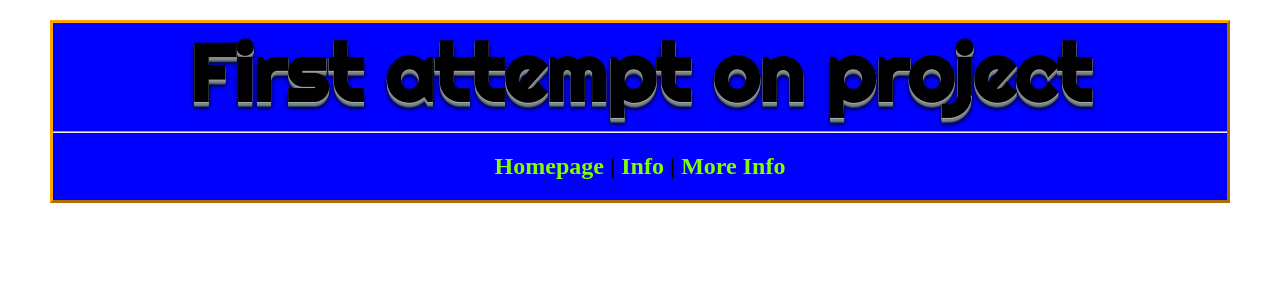
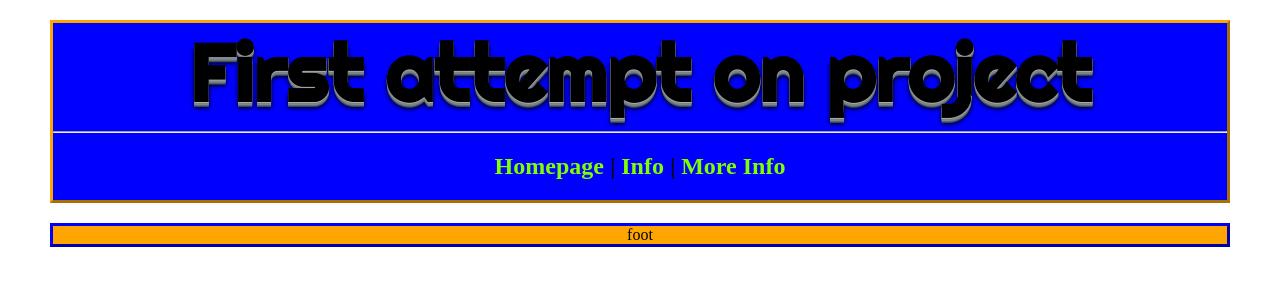
Before and after one commit to trofd888/September-2023-exhibit, a plain HTML site: page Index.html in a window 1280 px wide. Drawn offline with Linux system fonts and the light colour scheme.

Commit message:
Testing what footer would look like

```diff
--- a/Index.html
+++ b/Index.html
@@ -26,6 +26,13 @@
   border-style: outset;
   margin: 20px 10px 20px 10px;
 }
+    footer {
+    text-align: center;
+    background-color: orange;
+    border-color: blue;
+    border-style: outset;
+    margin: 20px 10px 20px 10px;
+    }
 
     body {
       width: 1200px;
@@ -42,11 +49,11 @@
 <header>
     <h1>First attempt on project</h1>
 <hr>
-    <h2><a target="_self" href="Index.html">Homepage</a> | <a target="_self" href="sample1.html">Info</a> | <a target="_self" href=""sample2.html>More Info</a></h2>
+    <h2><a target="_self" href="Index.html">Homepage</a> | <a target="_self" href="sample1.html">Info</a> | <a target="_self" href="sample2.html">More Info</a></h2>
 </header>
 <section>
 
 </section>
 <footer>
-
+foot
 </footer>
```
